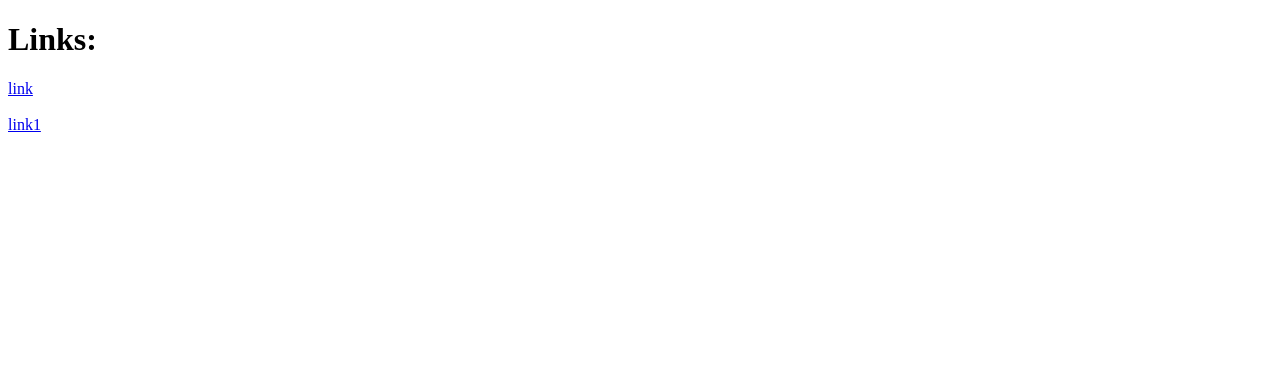
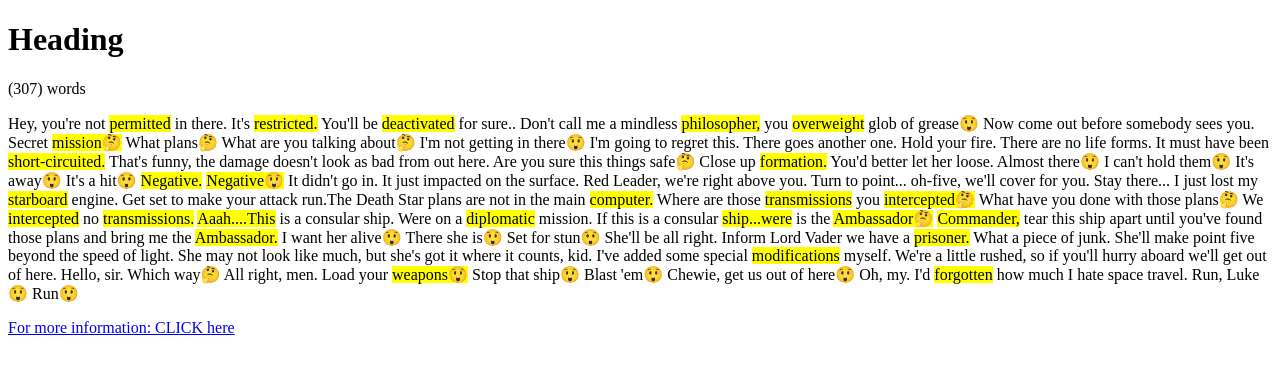
Before and after one commit to Nisreenm/Nisreenm.github.io, a plain HTML site: page index.html in a window 1280 px wide. Drawn offline with Linux system fonts and the light colour scheme.

Commit message:
Add files via upload

```diff
--- a/index.html
+++ b/index.html
@@ -4,12 +4,17 @@
     <meta charset="UTF-8">
     <meta name="viewport" content="width=device-width, initial-scale=1.0">
     <title>Document</title>
+
+
 </head>
-<body>
-    <h1>Links:</h1>
-    <a href="inlineel.html">link</a><br>
-   <br>
-    <a href="table2.html">link1</a>
+<body >
+    <h1>Heading</h1>
+<p class='lead'>Hey, you're not permitted in there. It's restricted. You'll be deactivated for sure.. Don't call me a mindless philosopher, you overweight glob of grease! Now come out before somebody sees you. Secret mission? What plans? What are you talking about? I'm not getting in there! I'm going to regret this. There goes another one. Hold your fire. There are no life forms. It must have been short-circuited. That's funny, the damage doesn't look as bad from out here. Are you sure this things safe?
+Close up formation. You'd better let her loose. Almost there! I can't hold them! It's away! It's a hit! Negative. Negative! It didn't go in. It just impacted on the surface. Red Leader, we're right above you. Turn to point... oh-five, we'll cover for you. Stay there... I just lost my starboard engine. Get set to make your attack run.The Death Star plans are not in the main computer. Where are those transmissions you intercepted? What have you done with those plans? We intercepted no transmissions. Aaah....This is a consular ship. Were on a diplomatic mission. If this is a consular ship...were is the Ambassador? Commander, tear this ship apart until you've found those plans and bring me the Ambassador. I want her alive! There she is! Set for stun! She'll be all right. Inform Lord Vader we have a prisoner.
+What a piece of junk. She'll make point five beyond the speed of light. She may not look like much, but she's got it where it counts, kid. I've added some special modifications myself. We're a little rushed, so if you'll hurry aboard we'll get out of here. Hello, sir. Which way? All right, men. Load your weapons! Stop that ship! Blast 'em! Chewie, get us out of here! Oh, my. I'd forgotten how much I hate space travel.
+Run, Luke! Run!</p>
 
+
+<script src='index.js'></script>
 </body>
 </html>
--- /dev/null
+++ b/index.js
@@ -0,0 +1,35 @@
+// Task 01:
+let mytxt = document.querySelector('p');
+function highligting () {
+mytxt.innerHTML = mytxt.innerText.split(' ').map(word =>
+     (word.length > 8) ? word.innerHTML = `<mark>${word}</mark>` : word ).join(' ')
+}
+
+// Task 02
+
+let a= document.createElement('a');
+a.setAttribute('href', 'https://google.com');
+a.innerText = 'For more information: CLICK here'
+document.body.appendChild(a);
+
+// Task 03
+
+let wordsNums = mytxt.innerText.split(" ").length;
+let h1 = document.querySelector('h1');
+let count = document.createElement('div');
+count.textContent = `(${wordsNums}) words`;
+document.body.insertBefore(count, mytxt);
+
+// Task 04
+mytxt.innerHTML = mytxt.textContent.replaceAll('?','🤔').replaceAll("!", '😲')
+
+
+// Task 04
+//  OR:
+//  let str='';
+// Array.from(mytxt.textContent).forEach(letter => {
+//  letter === '?' ? letter = '🤔' :  (letter === '!' ? letter = '😲' : letter ) ;
+//  str += letter
+//  mytxt.innerHTML = str;
+// })
+highligting ();
```
